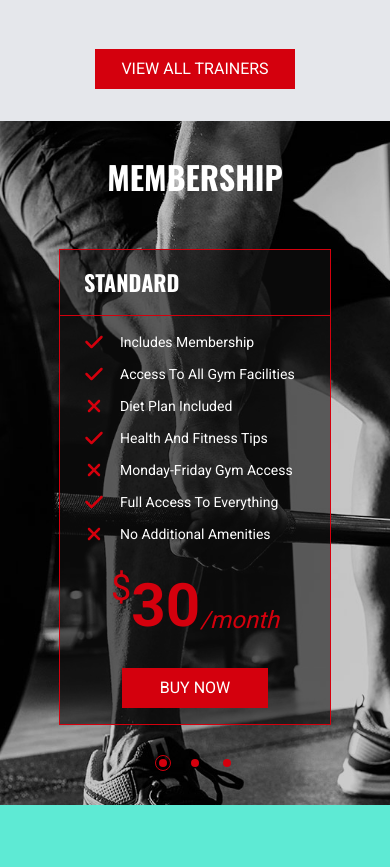
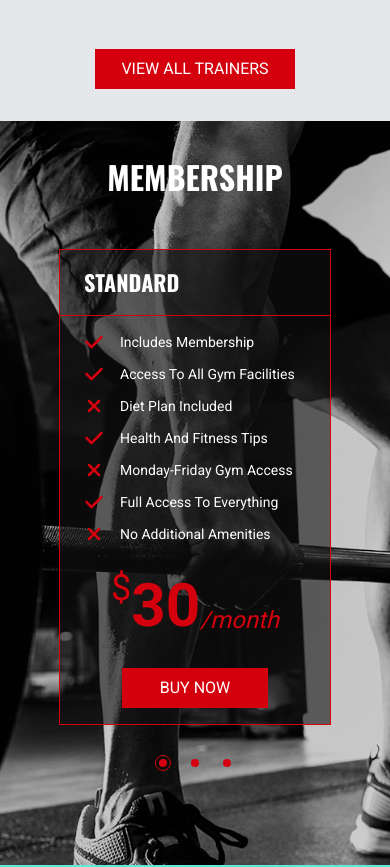
Before and after one commit to BogdanGrynjuk/webapp-fit-physique, a Next.js app: page / in a window 390 px wide. Shown: the part 5520-6387 px from the top of the page. Built offline with nearby package versions, Linux system fonts and the light colour scheme.

Commit message:
add animation to the Membership section

```diff
--- a/src/app/components/MembershipSection/Membership.tsx
+++ b/src/app/components/MembershipSection/Membership.tsx
@@ -1,18 +1,37 @@
+'use client';
+
 import React from 'react';
+
+import { motion } from 'framer-motion';
+import { fadeIn } from '@/app/lib/variants';
+
 import MembershipSlider from './MembershipSlider';
 
 const Membership = () => {
   return (
     <section
-      className="relative z-0 pt-8 pb-8 lg:pt-14 lg:pb-14 text-white xl:min-h-[calc(100vh-100px)] bg-membership bg-cover bg-no-repeat bg-center flex flex-col"
+      className="relative z-0 pt-8 pb-8 lg:pt-14 lg:pb-14 text-white min-h-[calc(100vh-100px)] bg-membership bg-cover bg-no-repeat bg-center flex flex-col"
       id="membership"
     >
       <div className="absolute inset-0 bg-black/20 -z-10" />
       <div className="container mx-auto flex flex-col gap-5">
-        <h2 className="h2 text-center">Membership</h2>
-        <div>
+        <motion.h2
+          variants={fadeIn('up', 0.2)}
+          initial="hidden"
+          whileInView={'show'}
+          viewport={{ once: false, amount: 0.2 }}
+          className="h2 text-center"
+        >
+          Membership
+        </motion.h2>
+        <motion.div
+          variants={fadeIn('up', 0.4)}
+          initial="hidden"
+          whileInView={'show'}
+          viewport={{ once: false, amount: 0.2 }}
+        >
           <MembershipSlider />
-        </div>
+        </motion.div>
       </div>
     </section>
   );
```
